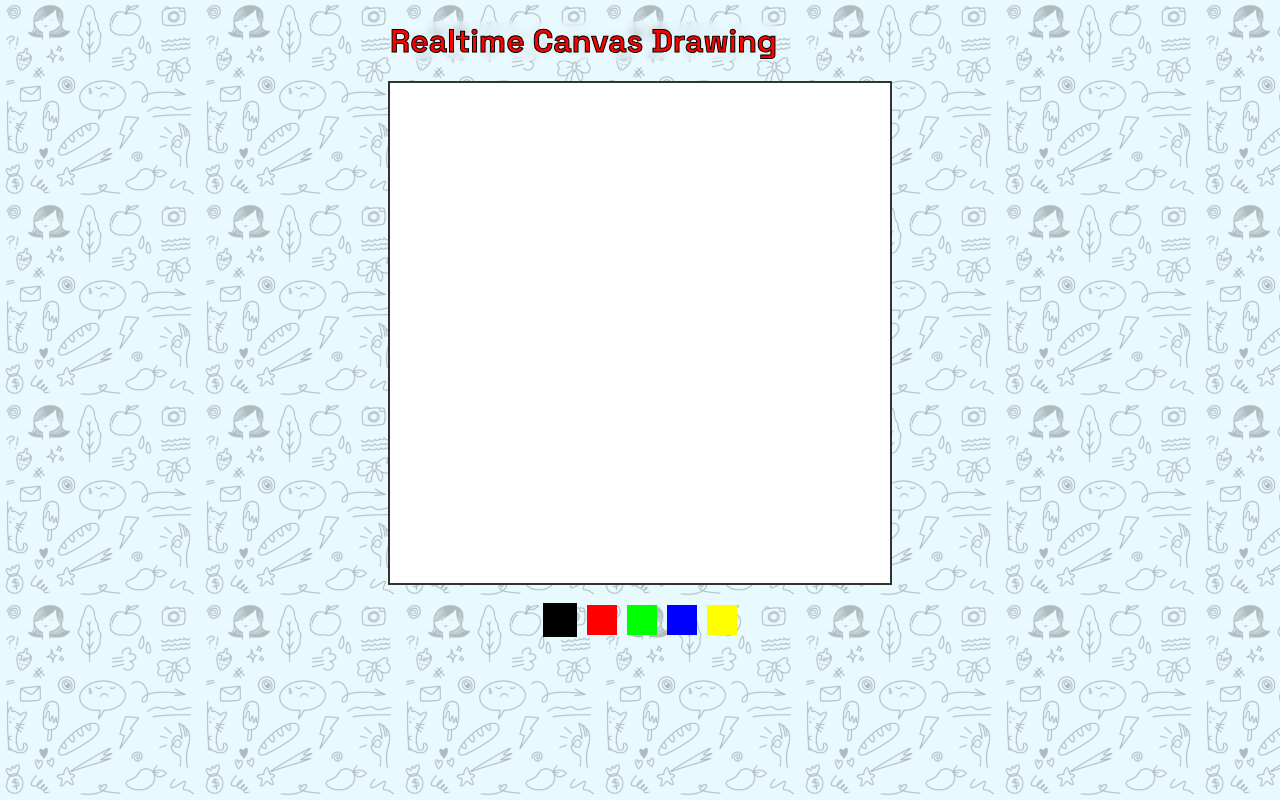
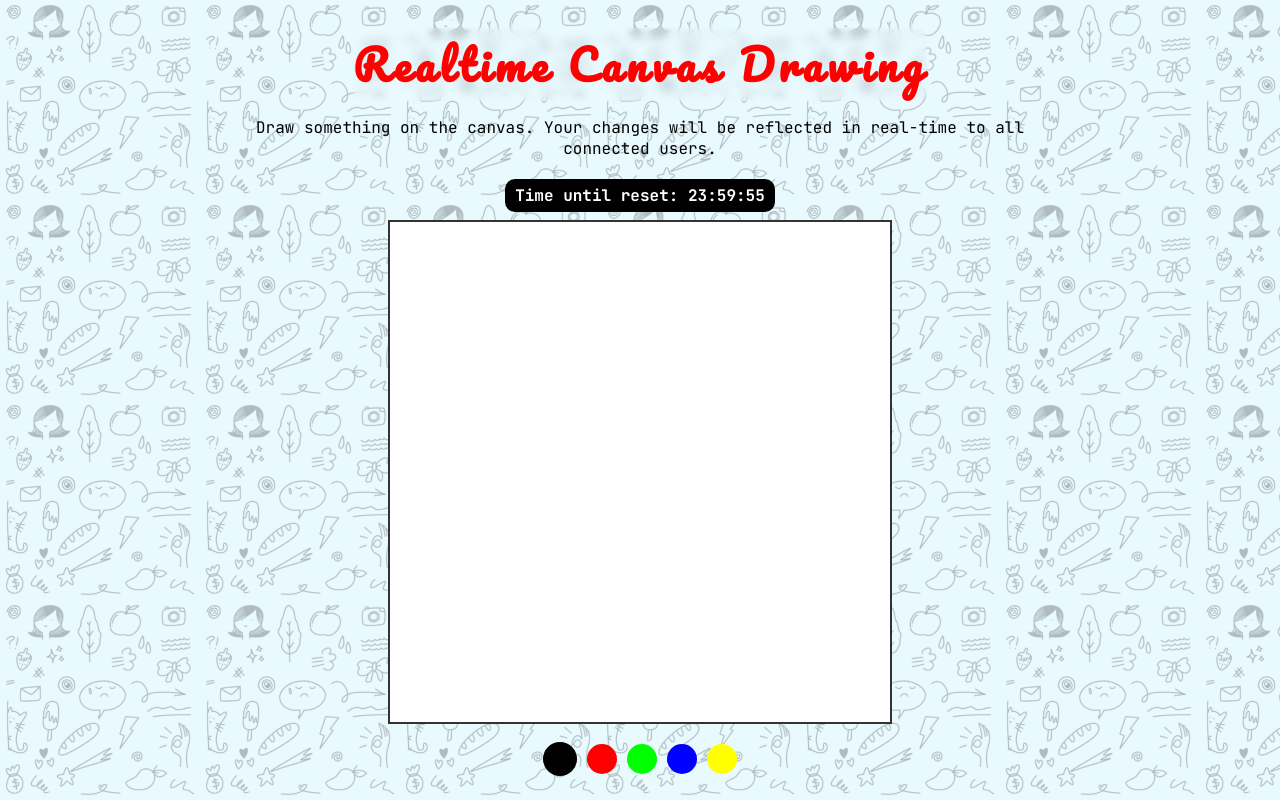
Before and after one commit to ManasJhaMJ/sociodraw, a React (Vite) app: page /draw in a window 1280 px wide. Built offline with nearby package versions, Linux system fonts and the light colour scheme; no server answers.

Commit message:
style changes

```diff
--- a/src/Components/Canvas.jsx
+++ b/src/Components/Canvas.jsx
@@ -8,12 +8,28 @@ const Canvas = ({ color }) => {
     const [isDrawing, setIsDrawing] = useState(false);
     const lastX = useRef(0);
     const lastY = useRef(0);
+    const [timeLeft, setTimeLeft] = useState(86400); // 24 hours in seconds
+
+    useEffect(() => {
+        // Initialize timer
+        const intervalId = setInterval(() => {
+            setTimeLeft((prevTime) => {
+                if (prevTime <= 0) {
+                    clearInterval(intervalId);
+                    resetCanvas();
+                    return 86400; // Reset timer to 24 hours (in seconds)
+                }
+                return prevTime - 1;
+            });
+        }, 1000); // Update every second
+
+        return () => clearInterval(intervalId);
+    }, []);
 
     useEffect(() => {
         const canvas = canvasRef.current;
         const context = canvas.getContext('2d');
 
-        // Set up the canvas size
         const resizeCanvas = () => {
             canvas.width = canvas.clientWidth;
             canvas.height = canvas.clientHeight;
@@ -22,9 +38,8 @@ const Canvas = ({ color }) => {
             context.lineWidth = 5;
         };
 
-        resizeCanvas(); // Initial resize
+        resizeCanvas();
 
-        // Resize canvas on window resize
         window.addEventListener('resize', resizeCanvas);
         return () => {
             window.removeEventListener('resize', resizeCanvas);
@@ -79,7 +94,7 @@ const Canvas = ({ color }) => {
             socket.emit('drawing', { x0: lastX.current, y0: lastY.current, x1: offsetX, y1: offsetY, color });
             lastX.current = offsetX;
             lastY.current = offsetY;
-            e.preventDefault(); // Prevent scrolling when drawing
+            e.preventDefault();
         };
 
         const handleTouchEnd = () => {
@@ -125,7 +140,25 @@ const Canvas = ({ color }) => {
         setIsDrawing(false);
     };
 
+    const resetCanvas = () => {
+        const canvas = canvasRef.current;
+        const context = canvas.getContext('2d');
+        context.clearRect(0, 0, canvas.width, canvas.height);
+        socket.emit('clearCanvas');
+    };
+
+    const formatTime = (seconds) => {
+        const hours = Math.floor(seconds / 3600);
+        const minutes = Math.floor((seconds % 3600) / 60);
+        const secs = seconds % 60;
+        return `${String(hours).padStart(2, '0')}:${String(minutes).padStart(2, '0')}:${String(secs).padStart(2, '0')}`;
+    };
+
     return (
+        <div className="canvas-wrapper">
+            <div className="timer">
+                Time until reset: {formatTime(timeLeft)}
+            </div>
             <div className="canvas-container">
                 <canvas
                     ref={canvasRef}
@@ -137,6 +170,7 @@ const Canvas = ({ color }) => {
                     height={600}
                 />
             </div>
+        </div>
     );
 };
 
--- a/src/Components/ColorPalette.jsx
+++ b/src/Components/ColorPalette.jsx
@@ -25,7 +25,8 @@ const styles = {
         width: '30px',
         height: '30px',
         margin: '0 5px',
-        cursor: 'pointer'
+        cursor: 'pointer',
+        borderRadius: '50%'
     }
 };
 
--- a/src/Pages/Draw.jsx
+++ b/src/Pages/Draw.jsx
@@ -24,8 +24,11 @@ function Draw() {
     }, []);
 
     return (
-        <div className="Draw">
+        <div className="draw">
             <h1>Realtime Canvas Drawing</h1>
+            <p>
+                Draw something on the canvas. Your changes will be reflected in real-time to all connected users.
+            </p>
             <Canvas color={color} />
             <ColorPalette selectedColor={color} onSelectColor={setColor} />
             {notification && <Notification message={notification} />}
--- a/src/index.css
+++ b/src/index.css
@@ -1,7 +1,11 @@
-@import url('https://fonts.googleapis.com/css2?family=JetBrains+Mono:ital,wght@0,100..800;1,100..800&family=Space+Grotesk:wght@300..700&display=swap');
+@import url('https://fonts.googleapis.com/css2?family=JetBrains+Mono:ital,wght@0,100..800;1,100..800&family=Pacifico&family=Space+Grotesk:wght@300..700&display=swap');
 
 :root {
   --primary-color: #f8f8f8;
+
+  --font-one: 'JetBrains Mono', monospace;
+  --font-two: 'Pacifico', cursive;
+  --font-three: 'Space Grotesk', sans-serif;
 }
 
 h1,
@@ -11,11 +15,10 @@ h4,
 h5,
 h6 {
   color: red;
-  -webkit-text-stroke-width: 1px;
-  -webkit-text-stroke-color: black;
   backdrop-filter: blur(5px);
   width: fit-content;
   border-radius: 10px;
+  font-family: var(--font-two);
 }
 
 body {
@@ -28,7 +31,28 @@ body {
   background-size: 200px;
   background-attachment: fixed;
   background-repeat: repeat;
-  font-family: 'Space Grotesk', sans-serif;
+  font-family: var(--font-one);
+}
+
+.draw {
+  display: flex;
+  flex-direction: column;
+  align-items: center;
+  justify-content: center;
+  width: 90%;
+  margin: 0 auto;
+  text-align: center;
+}
+
+.draw h1 {
+  font-size: 2.6rem;
+  margin-bottom: 0;
+  letter-spacing: 5px;
+}
+
+.draw p {
+  font-size: 1rem;
+  margin-bottom: 20px;
 }
 
 .notification-box {
@@ -84,3 +108,19 @@ body {
   border: #333 2px solid;
   background-color: #fff;
 }
+
+.canvas-wrapper {
+  display: flex;
+  flex-direction: column;
+  align-items: center;
+}
+
+.timer {
+  padding: 6px 10px;
+  border-radius: 10px;
+  color: #fff;
+  background-color: #000;
+  margin-bottom: 10px;
+  font-size: 16px;
+  font-weight: bold;
+}
```
Lines whose indentation alone changed are shown as unchanged.
